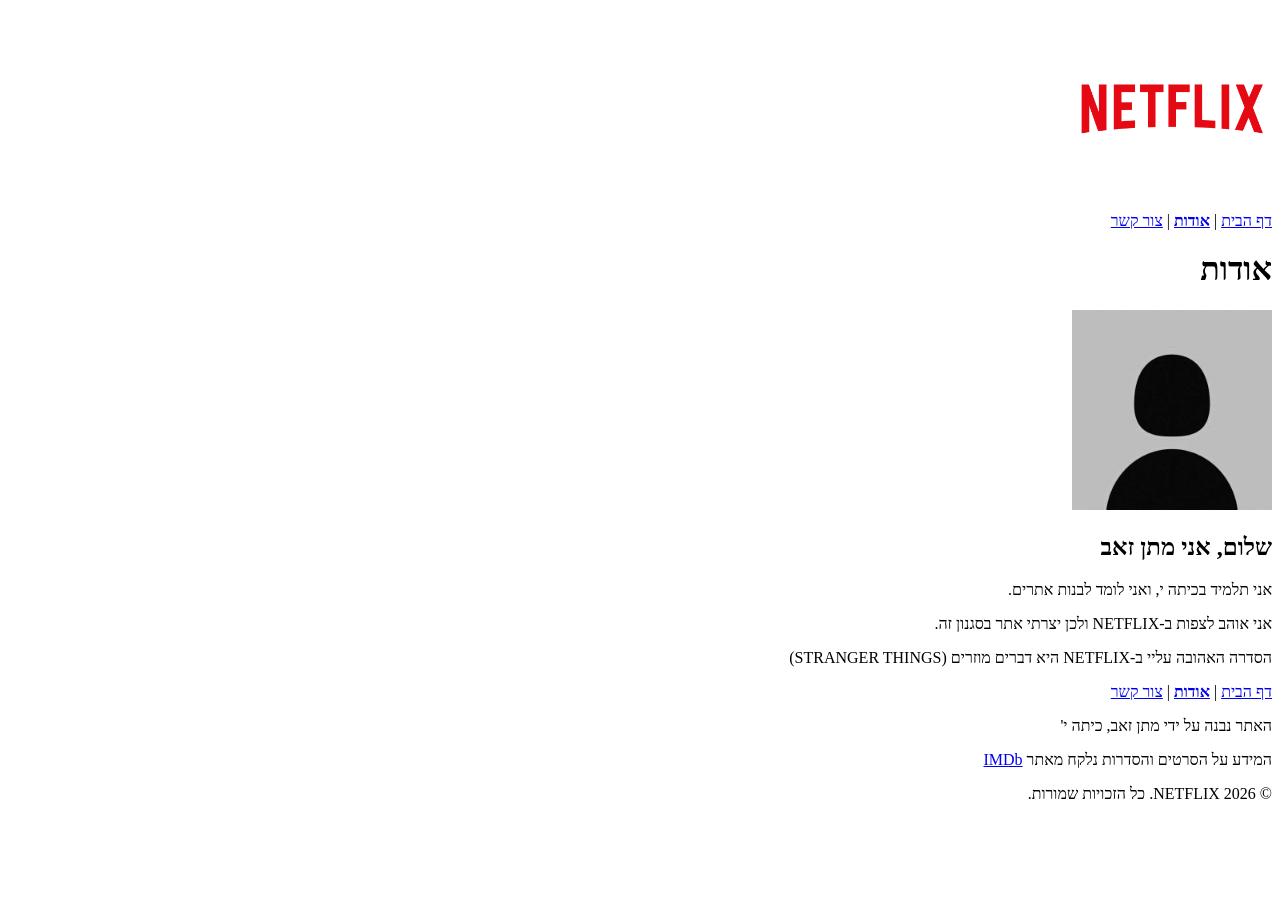
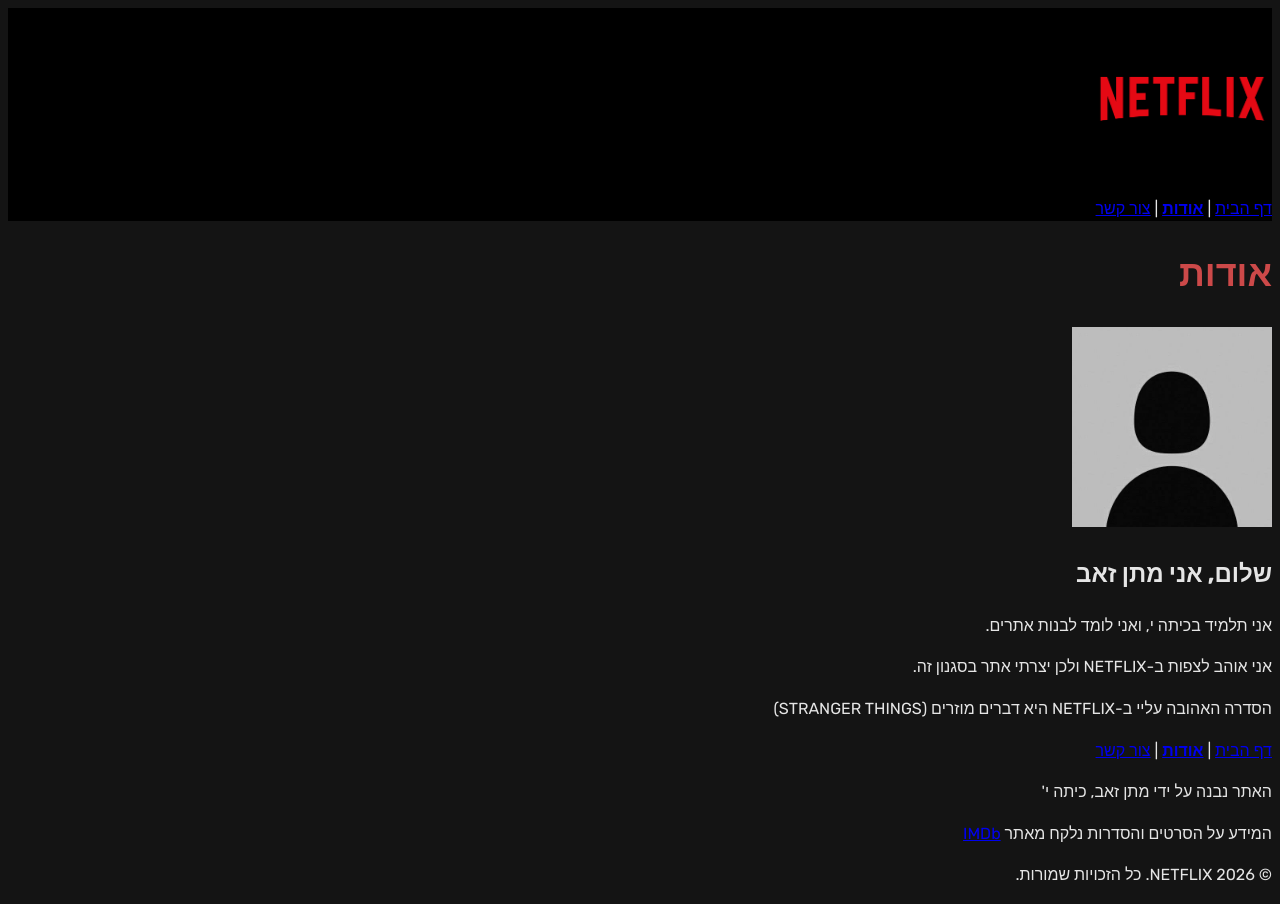
Before and after one commit to matan20-1/netflix-site, a plain HTML site: page about.html in a window 1280 px wide. Before the commit the page ends 819 px from the top, so only its background shows below. Drawn offline with Linux system fonts and the light colour scheme.

Commit message:
lab 3 - start tmp

```diff
--- a/about.html
+++ b/about.html
@@ -4,6 +4,8 @@
     <meta charset="UTF-8">
     <meta name="viewport" content="width=device-width, initial-scale=1.0">
     <title>NETFLIX - אודות </title>
+    <link href="https://fonts.googleapis.com/css2?family=Rubik:wght@400;700&display=swap" rel="stylesheet">
+    <link rel="stylesheet" href="css/style.css">
 </head>
 <body>
 <!-- ==== NETFLIX ==== -->
--- /dev/null
+++ b/css/style.css
@@ -0,0 +1,17 @@
+body {
+    font-family: "Rubik", Arial, sans-serif;
+    background-color: #141414;
+    color: #e5e5e5;
+    line-height: 1.6;
+}
+h1 {
+    color: rgb(204, 73, 73);
+    font-size: 36px;
+}
+header {
+    background-color: #000000;
+}
+
+header img {
+    width: 180px;
+}
```
Also changed, not shown: contact.html (+2 -0 lines), index.html (+2 -0 lines).
